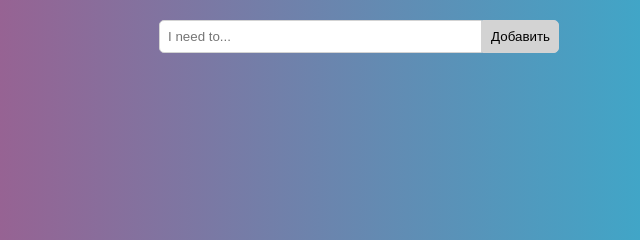
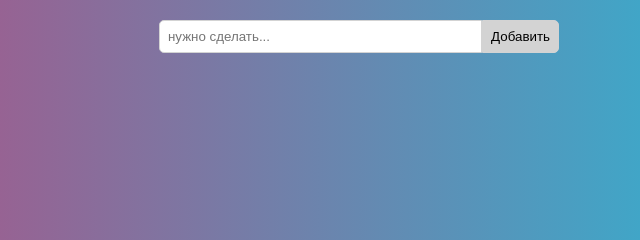
Before and after one commit to Murmavilink/toDo-v2, a plain HTML site: page index.html in a window 1280 px wide. Shown: the top 240 px of the page, 566-1206 px from the left. Drawn offline with Linux system fonts and the light colour scheme.

Commit message:
chenged placeholder

```diff
--- a/index.html
+++ b/index.html
@@ -24,7 +24,7 @@
         </a>
 
         <form class="form" id="form">
-          <input class="form__input" id="input" type="text" placeholder="I need to...">
+          <input class="form__input" id="input" type="text" placeholder="нужно сделать...">
           <button class="form__btn" id="add-item" type="submit">Добавить</button>
         </form>
 
```
